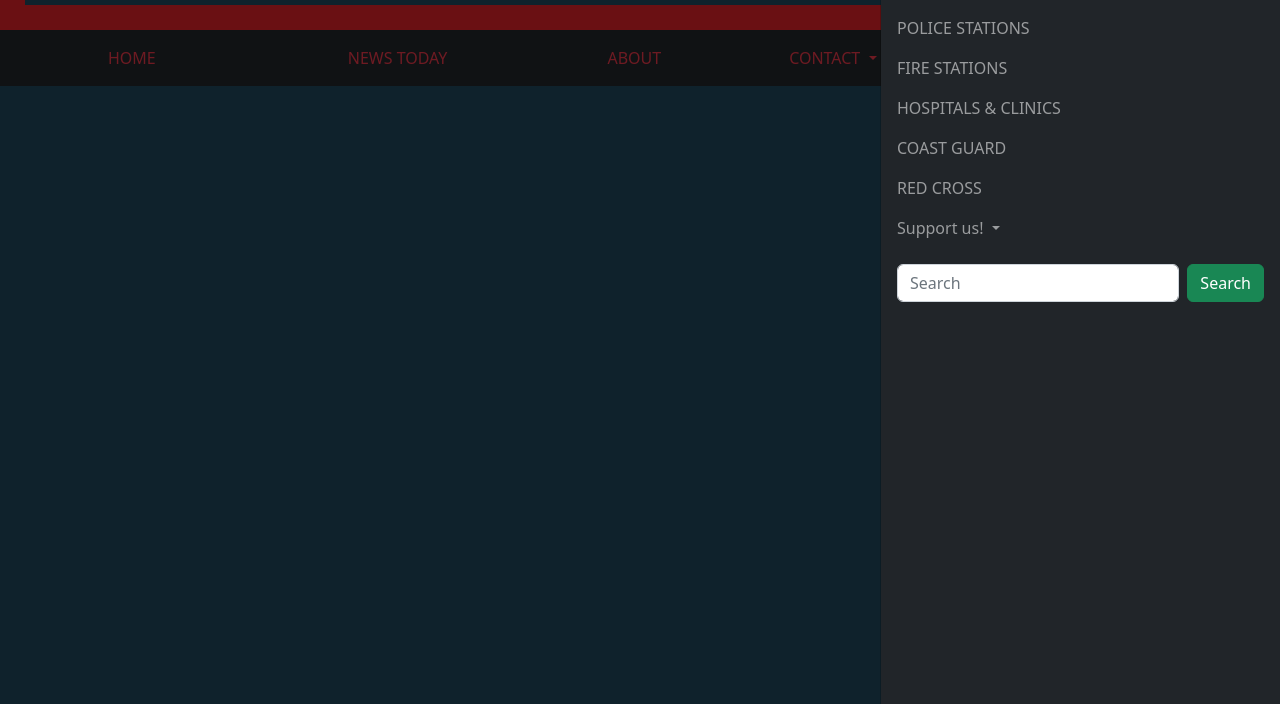
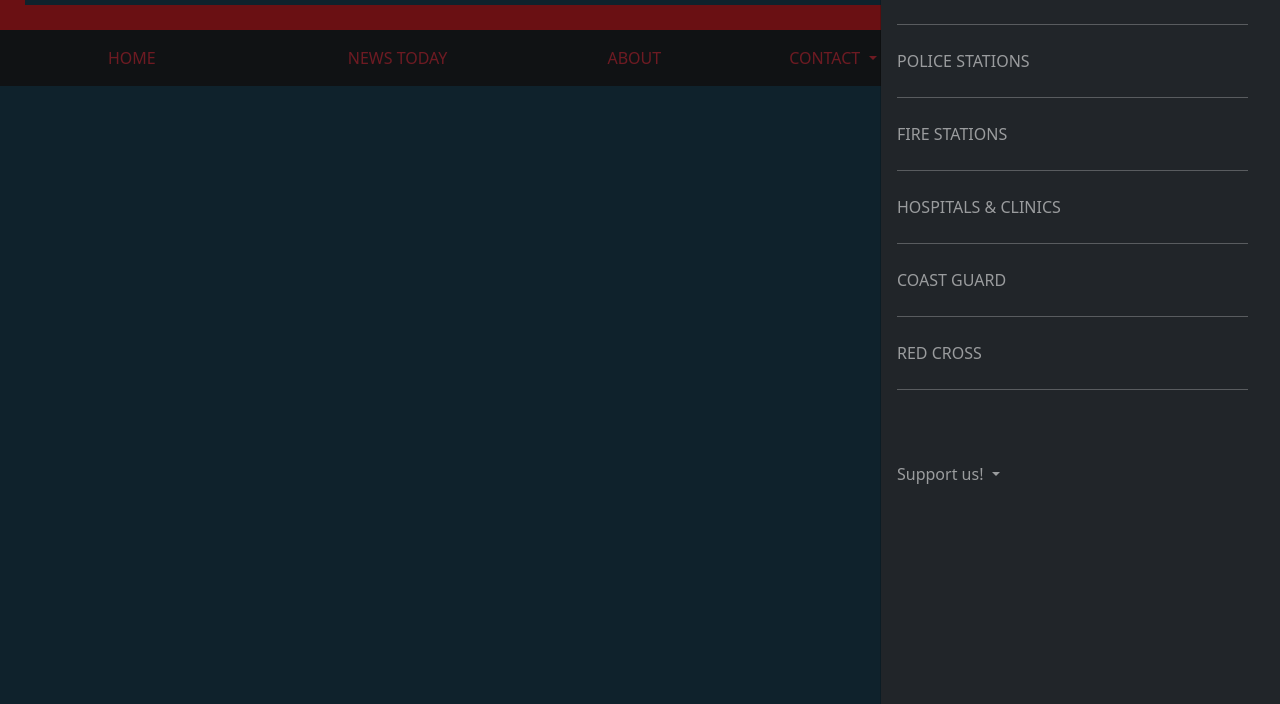
Before and after one commit to zaides12/finalprojsample, a plain HTML site: page index.html in a window 1280 px wide. Both pictures are taken after a click on the button 1240 px from the left and 154 px from the top of the page. Shown: the part 96-800 px from the top of the page. Drawn offline with nearby package versions, Linux system fonts and the light colour scheme.

Commit message:
big changes

```diff
--- a/index.html
+++ b/index.html
@@ -55,39 +55,53 @@
               <li class="nav-item">
                 <a class="nav-link active" aria-current="page" href="index.html"> HOME </a>
               </li>
+              <li>
+                <hr class="divider">
+              </li>
               <li class="nav-item">
                 <a class="nav-link" href="pnp.html"> POLICE STATIONS </a>
+              </li>
+              <li>
+                <hr class="divider">
               </li>
               <li class="nav-item">
                 <a class="nav-link" href="bfp.html"> FIRE STATIONS </a>
               </li>
+              <li>
+                <hr class="divider">
+              </li>
               <li class="nav-item">
                 <a class="nav-link" href="hc.html"> HOSPITALS & CLINICS </a>
+              </li>
+              <li>
+                <hr class="divider">
               </li>
               <li class="nav-item">
                 <a class="nav-link" href="pcg.html"> COAST GUARD </a>
               </li>
+              <li>
+                <hr class="divider">
+              </li>
               <li class="nav-item">
                 <a class="nav-link" href="prc.html"> RED CROSS </a>
               </li>
+              <li>
+                <hr class="divider">
+              </li>
+              <br>
+              <br>
+
               <li class="nav-item dropdown">
                 <a class="nav-link dropdown-toggle" href="#" role="button" data-bs-toggle="dropdown" aria-expanded="false">
                   Support us!
                 </a>
                 <ul class="dropdown-menu dropdown-menu-dark">
-                  <li><a class="dropdown-item" href="#">Action</a></li>
-                  <li><a class="dropdown-item" href="#">Another action</a></li>
-                  <li>
-                    <hr class="dropdown-divider">
-                  </li>
-                  <li><a class="dropdown-item" href="#">Something else here</a></li>
+                  <li><a class="dropdown-item" href="#"> FEEDBACK </a></li>
+                  <li><a class="dropdown-item" href="#"> DONATE </a></li>
+
                 </ul>
               </li>
             </ul>
-            <form class="d-flex mt-3" role="search">
-              <input class="form-control me-2" type="search" placeholder="Search" aria-label="Search">
-              <button class="btn btn-success" type="submit">Search</button>
-            </form>
           </div>
         </div>
       </div>
```
